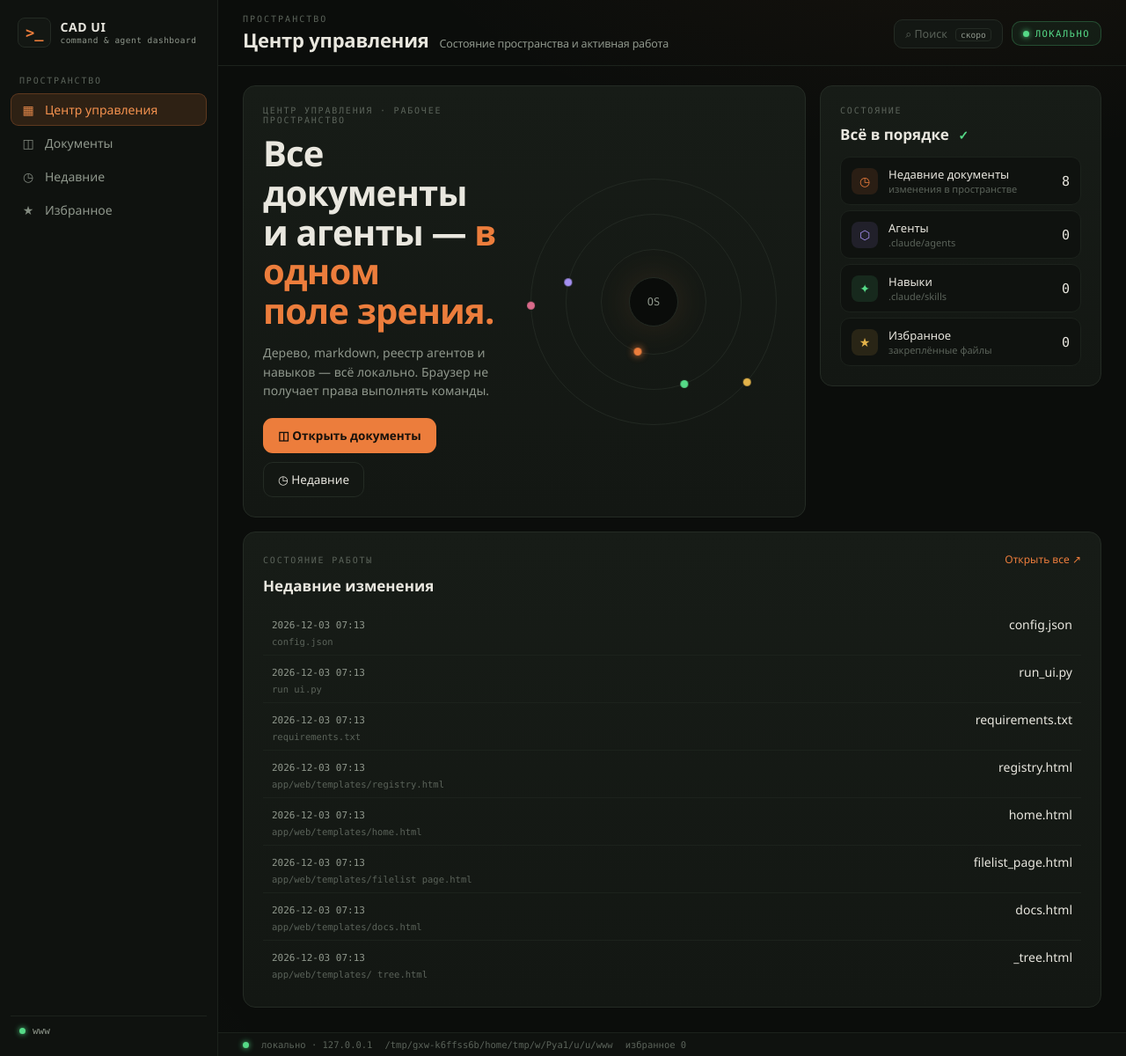
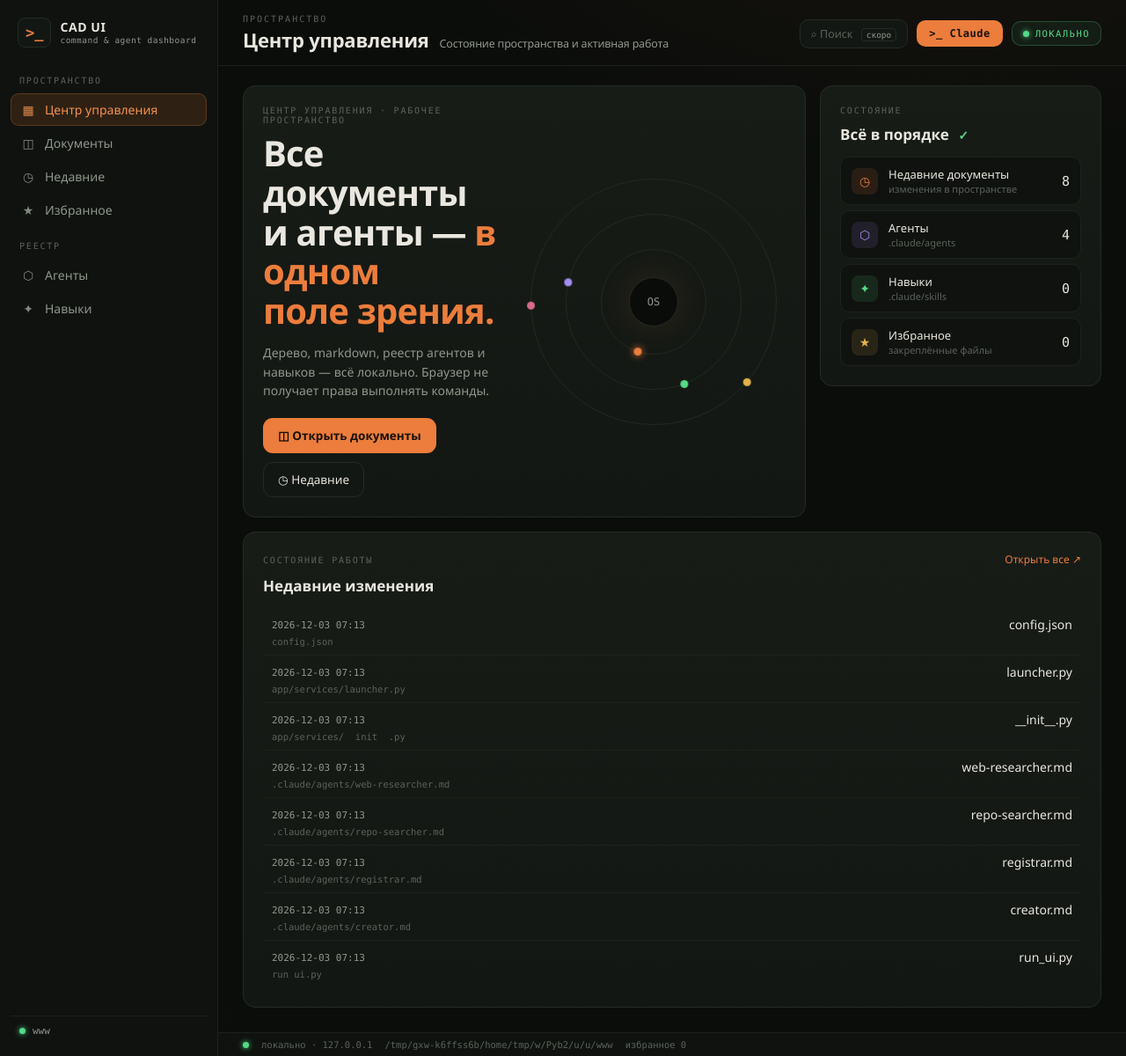
Before and after one commit to Joshimore/cad-ui, a FastAPI app: page / in a window 1280 px wide. Shown: the whole page at 88% size. Run offline with FastAPI, Linux system fonts and the light colour scheme; parts of the project's set-up code (start-up, migrations or seed data) failed here and were passed over.

Commit message:
feat: some more features

```diff
--- a/app/core/config.py
+++ b/app/core/config.py
@@ -56,6 +56,7 @@ class WorkspaceConfig:
     root: Path
     excluded_dirs: set[str] = field(default_factory=lambda: set(DEFAULT_EXCLUDED_DIRS))
     excluded_extensions: set[str] = field(default_factory=lambda: set(DEFAULT_EXCLUDED_EXTENSIONS))
+    claude_command: str = "claude"
 
     def is_dir_excluded(self, name: str) -> bool:
         for pattern in self.excluded_dirs:
@@ -88,4 +89,6 @@ def load_config(root: Path) -> WorkspaceConfig:
         for ext in data.get("exclude_extensions", []):
             ext = str(ext).lower()
             cfg.excluded_extensions.add(ext if ext.startswith(".") else f".{ext}")
+        if isinstance(data.get("claude_command"), str) and data["claude_command"].strip():
+            cfg.claude_command = data["claude_command"].strip()
     return cfg
--- a/app/web/static/app.js
+++ b/app/web/static/app.js
@@ -47,8 +47,37 @@
       fetch("/api/favorite?path=" + encodeURIComponent(fav.dataset.path), { method: "POST" })
         .then((r) => r.json())
         .then((data) => fav.classList.toggle("on", data.favorite));
+      return;
+    }
+
+    /* ---------- Claude Launch ---------- */
+    const cl = e.target.closest("#claude-launch");
+    if (cl) {
+      cl.disabled = true;
+      fetch("/api/claude-launch", { method: "POST" })
+        .then(async (r) => {
+          if (r.ok) {
+            flashBtn(cl, "ok", ">_ запущен");
+          } else {
+            const data = await r.json().catch(() => ({}));
+            flashBtn(cl, "err", "ошибка");
+            if (data.detail) alert(data.detail);
+          }
+        })
+        .catch(() => flashBtn(cl, "err", "ошибка"))
+        .finally(() => { cl.disabled = false; });
     }
   });
+
+  function flashBtn(btn, cls, text) {
+    const orig = btn.textContent;
+    btn.classList.add(cls);
+    btn.textContent = text;
+    setTimeout(() => {
+      btn.classList.remove(cls);
+      btn.textContent = orig;
+    }, 2000);
+  }
 
   /* Swap strategy: if both the current page and the response contain #doc-view
      (Документы), swap only the viewer pane so the tree keeps its state.
--- a/app/web/static/style.css
+++ b/app/web/static/style.css
@@ -150,6 +150,24 @@ body {
   margin-left: 6px;
   color: var(--dim);
 }
+.btn-claude {
+  font-family: var(--mono);
+  font-size: 12px;
+  font-weight: 700;
+  letter-spacing: 0.04em;
+  color: #17110b;
+  background: var(--accent);
+  border: none;
+  border-radius: 10px;
+  padding: 8px 14px;
+  cursor: pointer;
+  transition: background 0.12s, transform 0.1s;
+}
+.btn-claude:hover { background: var(--accent-hi); }
+.btn-claude:active { transform: translateY(1px); }
+.btn-claude.ok { background: var(--green); }
+.btn-claude.err { background: #c2504f; color: #fff; }
+
 .local-badge {
   display: inline-flex;
   align-items: center;
--- a/app/web/templates/base.html
+++ b/app/web/templates/base.html
@@ -62,6 +62,8 @@
       </div>
       <div class="topbar-tools">
         <span class="palette-pill" title="Поиск появится в фазе 2">⌕ Поиск <kbd>скоро</kbd></span>
+        <button class="btn-claude" id="claude-launch"
+                title="Открыть терминал с Claude в корне пространства">&gt;_ Claude</button>
         <span class="local-badge"><span class="dot green"></span> Локально</span>
       </div>
     </header>
--- a/config.example.json
+++ b/config.example.json
@@ -1,5 +1,6 @@
 {
   "_comment": "Скопируй этот файл в КОРЕНЬ своей рабочей папки как workspace.config.json (не в репозиторий cad-ui). Всё опционально — без конфига работают дефолты.",
   "exclude_dirs": ["my-private-folder", "*_cache"],
-  "exclude_extensions": [".parquet"]
+  "exclude_extensions": [".parquet"],
+  "claude_command": "claude"
 }
```
Also changed, not shown: CLAUDE.md (+3 -5 lines), app/main.py (+9 -0 lines), app/services/launcher.py (added, +48 -0 lines), .claude/agents/creator.md (added), .claude/agents/registrar.md (added), .claude/agents/repo-searcher.md (added), .claude/agents/web-researcher.md (added), README.md, app/services/__init__.py (added), 2 other files.
